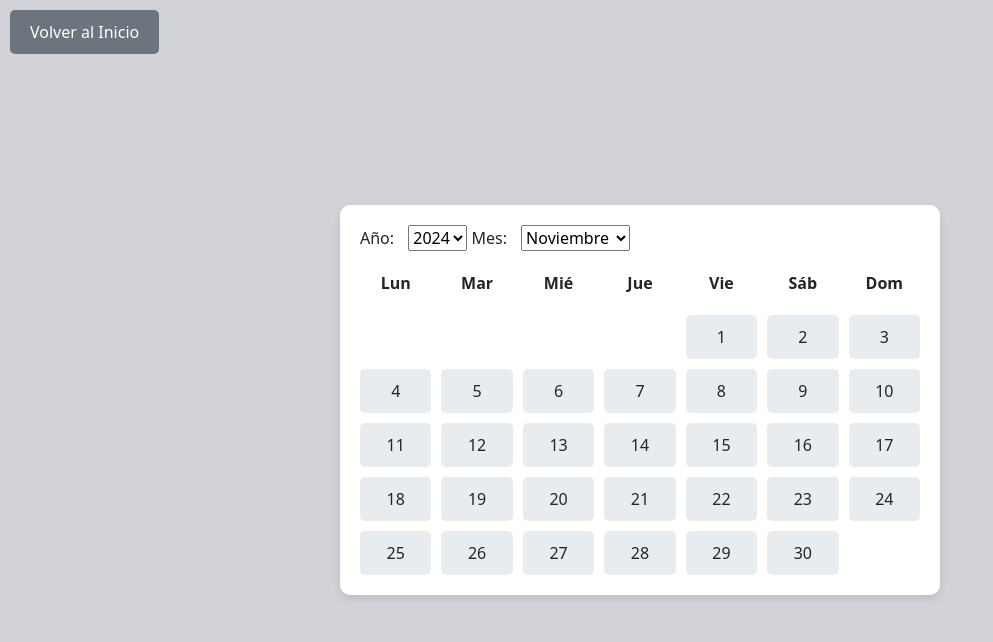
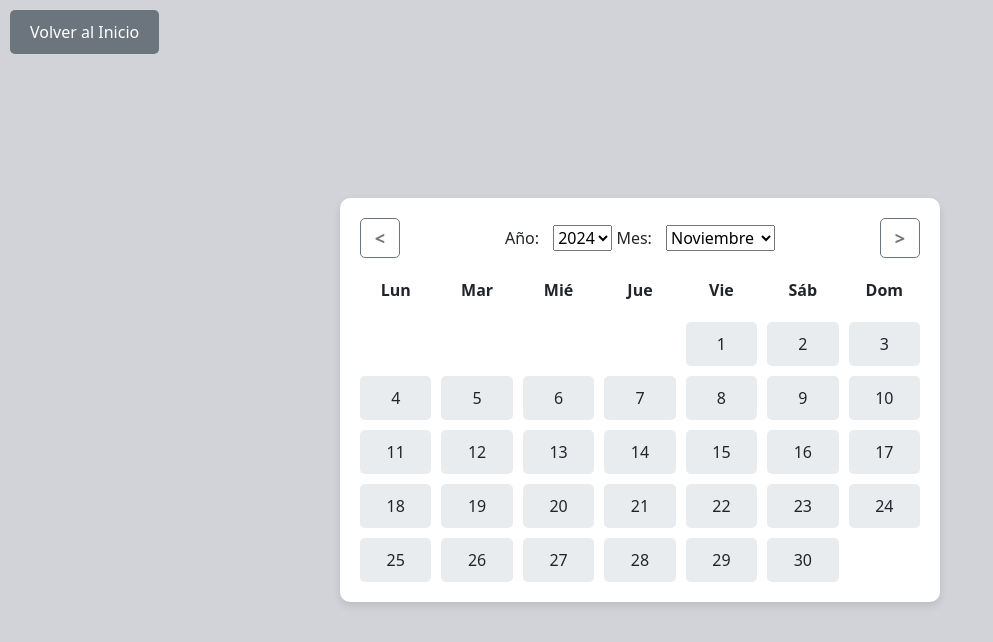
Before and after one commit to FMR08/ING-SOFTWARE-GRUPO-13, a Flask app: page /schedule in a window 1280 px wide. Shown: the top 642 px of the page, without its empty margins (0-993 px from the left). Run offline with Flask 3, Linux system fonts and the light colour scheme.

Commit message:
Update horario.html

```diff
--- a/flask_web/website/templates/horario.html
+++ b/flask_web/website/templates/horario.html
@@ -102,6 +102,15 @@
         .cancel-cita-btn {
             margin-top: 10px;
         }
+
+        .calendar-header button {
+            width: 40px;
+            height: 40px;
+            font-size: 18px;
+            font-weight: bold;
+            line-height: 1;
+            border-radius: 5px;
+        }
     </style>
 </head>
 
@@ -110,11 +119,11 @@
         <a href="{{ url_for('views.home') }}" class="btn btn-primary back-button">Volver al Inicio</a>
 
         <div class="calendar-header">
+            <button class="btn btn-outline-secondary" id="prev-month-btn">&lt;</button>
+
             <div>
                 <label for="year-select">Año:</label>
-                <select id="year-select" onchange="actualizarCalendario()">
-                </select>
-
+                <select id="year-select" onchange="actualizarCalendario()"></select>
                 <label for="month-select">Mes:</label>
                 <select id="month-select" onchange="actualizarCalendario()">
                     <option value="0">Enero</option>
@@ -131,6 +140,8 @@
                     <option value="11">Diciembre</option>
                 </select>
             </div>
+
+            <button class="btn btn-outline-secondary" id="next-month-btn">&gt;</button>
         </div>
 
         <div class="calendar-grid">
@@ -281,6 +292,37 @@
                 }
             }
         }
+        // Función para manejar el cambio de mes con las flechas
+        function cambiarMes(incremento) {
+            currentMonth += incremento;
+
+            // Si el mes es menor que 0, pasamos al año anterior
+            if (currentMonth < 0) {
+                currentMonth = 11;
+                currentYear--;
+                if (currentYear < minYear) {
+                    currentYear = minYear;
+                    currentMonth = 0; // Evita que se vaya fuera del rango permitido
+                }
+            }
+
+            // Si el mes es mayor que 11, pasamos al año siguiente
+            if (currentMonth > 11) {
+                currentMonth = 0;
+                currentYear++;
+                if (currentYear > maxYear) {
+                    currentYear = maxYear;
+                    currentMonth = 11; // Evita que se vaya fuera del rango permitido
+                }
+            }
+            yearSelect.value = currentYear;
+            document.getElementById('month-select').value = currentMonth;
+            generarCalendario(currentMonth, currentYear);
+        }
+
+        document.getElementById('prev-month-btn').onclick = () => cambiarMes(-1);
+        document.getElementById('next-month-btn').onclick = () => cambiarMes(1);
+
 
         yearSelect.value = currentYear;
         document.getElementById('month-select').value = currentMonth;
```
